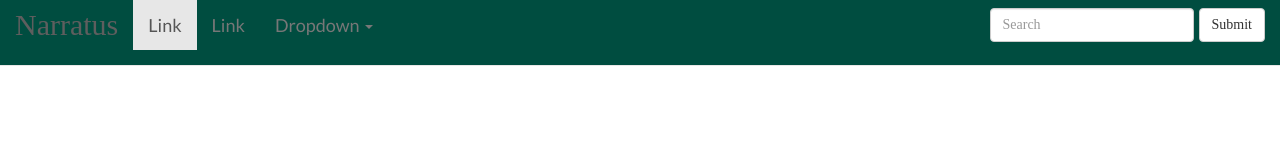
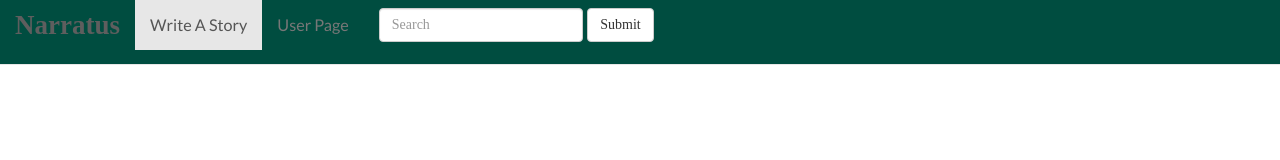
Before and after one commit to i1ana/finalProject-, a website: page Public/HTML/shell.html at #!/navbar in a window 1280 px wide. Drawn offline with nearby package versions, Linux system fonts and the light colour scheme; some packages are replaced by stand-ins of ours; a web font is replaced by a local one.

Commit message:
messing around with navbar to get it to look better

```diff
--- a/Public/CSS/main.css
+++ b/Public/CSS/main.css
@@ -181,6 +181,7 @@ article a:hover, article a:active {
   opacity: 0.7;
   color: #000;
   background-color: #004D40;
+  font-size: 0.9em;
 }
 
 .navbar-default:hover {
@@ -190,7 +191,7 @@ article a:hover, article a:active {
  .navbar-brand {
     color: #000;
     font-size: 1.5em;
-    font-weight: 300;
+    font-weight: 700;
 }
 
 .navbar-default .navbar-nav>li>a {
--- a/Public/HTML/navbar.html
+++ b/Public/HTML/navbar.html
@@ -2,29 +2,24 @@
   <div class="container-fluid">
     <!-- Brand and toggle get grouped for better mobile display -->
     <div class="navbar-header">
-      <button type="button" class="navbar-toggle collapsed" data-toggle="collapse" data-target="#bs-example-navbar-collapse-1" aria-expanded="false">
+      <button type="button" class="navbar-toggle collapsed" data-toggle="collapse" data-target="#navBarHeader" aria-expanded="false">
         <span class="sr-only">Toggle navigation</span>
         <span class="icon-bar"></span>
         <span class="icon-bar"></span>
         <span class="icon-bar"></span>
       </button>
-      <a class="navbar-brand" href="#">Narratus</a>
+
+
+
+      <a class="navbar-brand" href="www.narratus.co">Narratus</a>
     </div>
 
     <!-- Collect the nav links, forms, and other content for toggling -->
-    <div class="collapse navbar-collapse" id="bs-example-navbar-collapse-1">
+    <div id="navBarHeader">
       <ul class="nav navbar-nav">
-        <li class="active"><a href="">Link <span class="sr-only">(current)</span></a></li>
-        <li><a href="">Link</a></li>
-        <li class="dropdown">
-          <a href="" class="dropdown-toggle" data-toggle="dropdown" role="button" aria-haspopup="true" aria-expanded="false">Dropdown <span class="caret"></span></a>
-          <ul class="dropdown-menu">
-            <li><a href="">Action</a></li>
-            <li><a href="">Another action</a></li>
-            <li><a href="">Something else here</a></li>
-          </ul>
-        </li>
-      </ul>
+        <li class="active"><a href="">Write A Story <span class="sr-only">(current)</span></a></li>
+        <li><a href="">User Page</a></li>
+
       <form class="navbar-form navbar-right" role="search">
         <div class="form-group">
           <input type="text" class="form-control" placeholder="Search">
```
